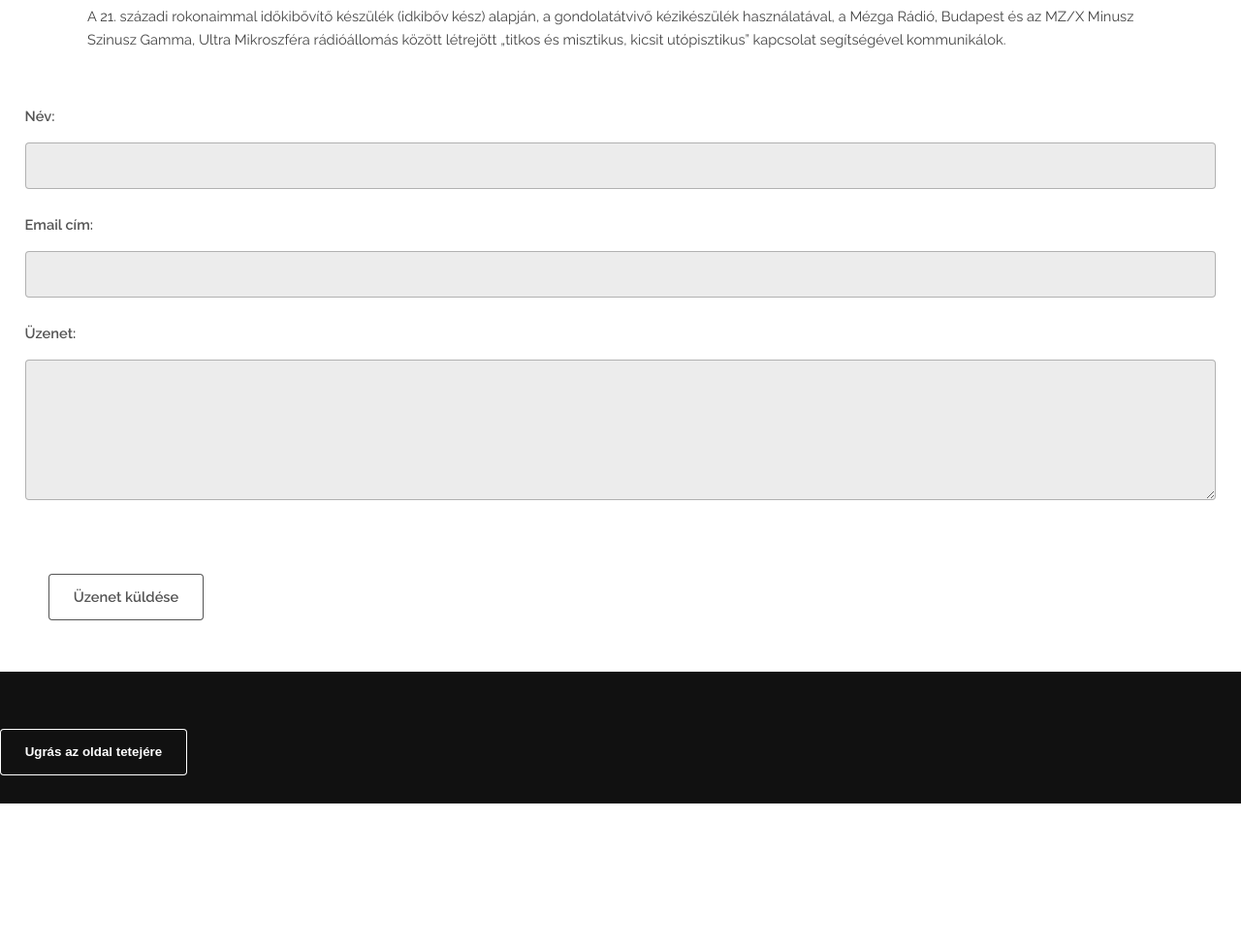
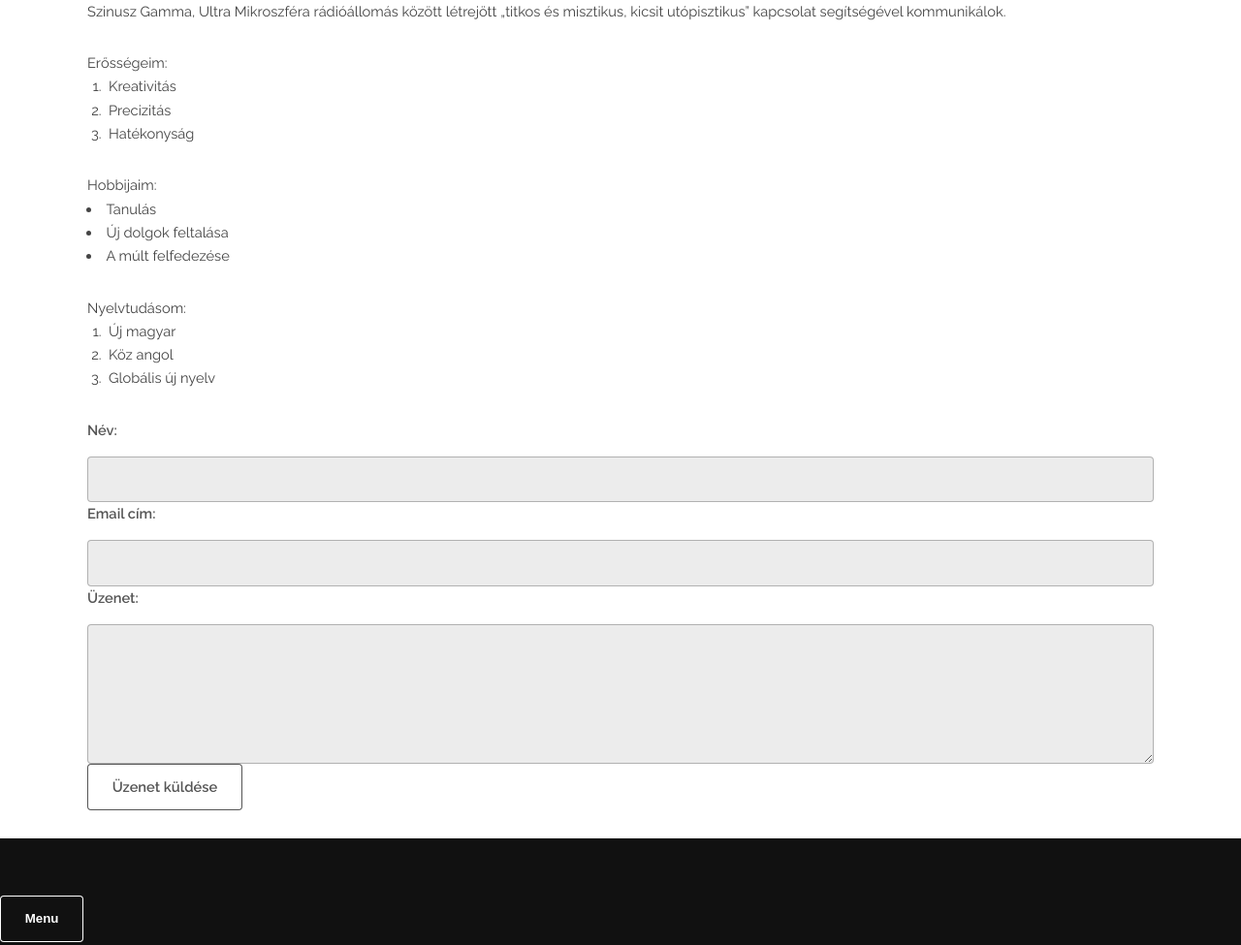
Before and after one commit to romanjanos/project-html-001-about-site, a plain HTML site: page about.html in a window 1280 px wide. Shown: the part 860-1835 px from the top of the page at 97% size. Before the commit the page ends 1689 px from the top, so only its background shows below. Drawn offline with Linux system fonts and the light colour scheme.

Commit message:
Changed 1

```diff
--- a/about.html
+++ b/about.html
@@ -14,7 +14,7 @@
         <h1>Magamról</h1>
     </header>
 
-    <nav>
+    <nav id="main-nav">
         <ul>
             <li>
                 <a class="active" href="/index.html">Home</a>
@@ -50,9 +50,36 @@
             <p>A 21. századi rokonaimmal időkibővítő készülék (idkibőv kész) alapján, a gondolatátvivő kézikészülék
                 használatával, a Mézga Rádió, Budapest és az MZ/X Minusz Szinusz Gamma, Ultra Mikroszféra rádióállomás
                 között létrejött „titkos és misztikus, kicsit utópisztikus” kapcsolat segítségével kommunikálok.</p>
+        </div>
     </section>
 
 
+    <div class="inner">
+        <header>Erősségeim:</header>
+        <ol>
+            <li>Kreativitás</li>
+            <li>Precizitás</li>
+            <li>Hatékonyság</li>
+        </ol>
+    </div>
+
+    <div class="inner">
+        <header>Hobbijaim:</header>
+        <ul>
+            <li>Tanulás</li>
+            <li>Új dolgok feltalása</li>
+            <li>A múlt felfedezése</li>
+        </ul>
+    </div>
+
+    <div class="inner">
+        <header>Nyelvtudásom:</header>
+        <ol class="list">
+            <li>Új magyar</li>
+            <li>Köz angol</li>
+            <li>Globális új nyelv</li>
+        </ol>
+    </div>
 
 
 
@@ -61,33 +88,33 @@
     <div>
         <form>
             <fieldset>
-                <div class="form">
+                <div class="inner">
                     <label for="name">Név:</label>
-                    <input id="name" name="name" type="text" required>
+                    <input id="name" name="name" type="text" min="5" minlength="5" required>
                 </div>
-                <div class="form">
+                <div class="inner">
                     <label for="email">Email cím:</label>
                     <input id="email" name="email" type="email" required>
                 </div>
-                <div class="form">
+                <div class="inner">
                     <label for="comment">Üzenet:</label>
-                    <textarea id="comment" name="comment" rows="5"></textarea>
+                    <textarea id="comment" name="comment" rows="5" minlength="20" required></textarea>
                 </div>
             </fieldset>
-            <div class="form">
-                <input class="form" type="button" value="Üzenet küldése">
+            <div class="inner">
+                <input type="submit" value="Üzenet küldése">
             </div>
         </form>
     </div>
 
 
 
-
     <footer id="footer">
-        <a href="#top">
-            <button class="content">Ugrás az oldal tetejére</button>
+        <a href="#main-nav">
+            <button>Menu</button>
         </a>
     </footer>
+
 </body>
 
 </html>
--- a/style.css
+++ b/style.css
@@ -1,4 +1,4 @@
-ul {
+#main-nav ul {
     list-style-type: none;
     margin: 0;
     padding: 0;
@@ -6,16 +6,16 @@ ul {
     background-color: #333;
   }
 
-  li {
+  #main-nav ul li {
     float: left;
     border-right:1px solid #bbb;
   }
 
-  li:last-child {
+  #main-nav ul li:last-child {
     border-right: none;
   }
 
-  li a {
+  #main-nav ul li a {
     display: block;
     color: white;
     text-align: center;
@@ -23,7 +23,7 @@ ul {
     text-decoration: none;
   }
 
-  li a:hover:not(.active) {
+  #main-nav ul li a:hover:not(.active) {
     background-color: orange;
   }
 
@@ -42,6 +42,7 @@ ul {
     position: relative;
     margin: 1%;
     box-shadow: 3px 3px 10px black;
+    display: inline-block;
 }
 
 .img-about {
@@ -52,3 +53,10 @@ ul {
 .form {
   margin: 2%;
 }
+
+@media screen and (max-width: 600px) {
+  .img-div {
+    width: 100%;
+    box-shadow: 3px 3px 10px black;
+  }
+}
```
Also changed, not shown: gallery.html (+6 -6 lines), index.html (+4 -3 lines), works.html (+3 -3 lines).
